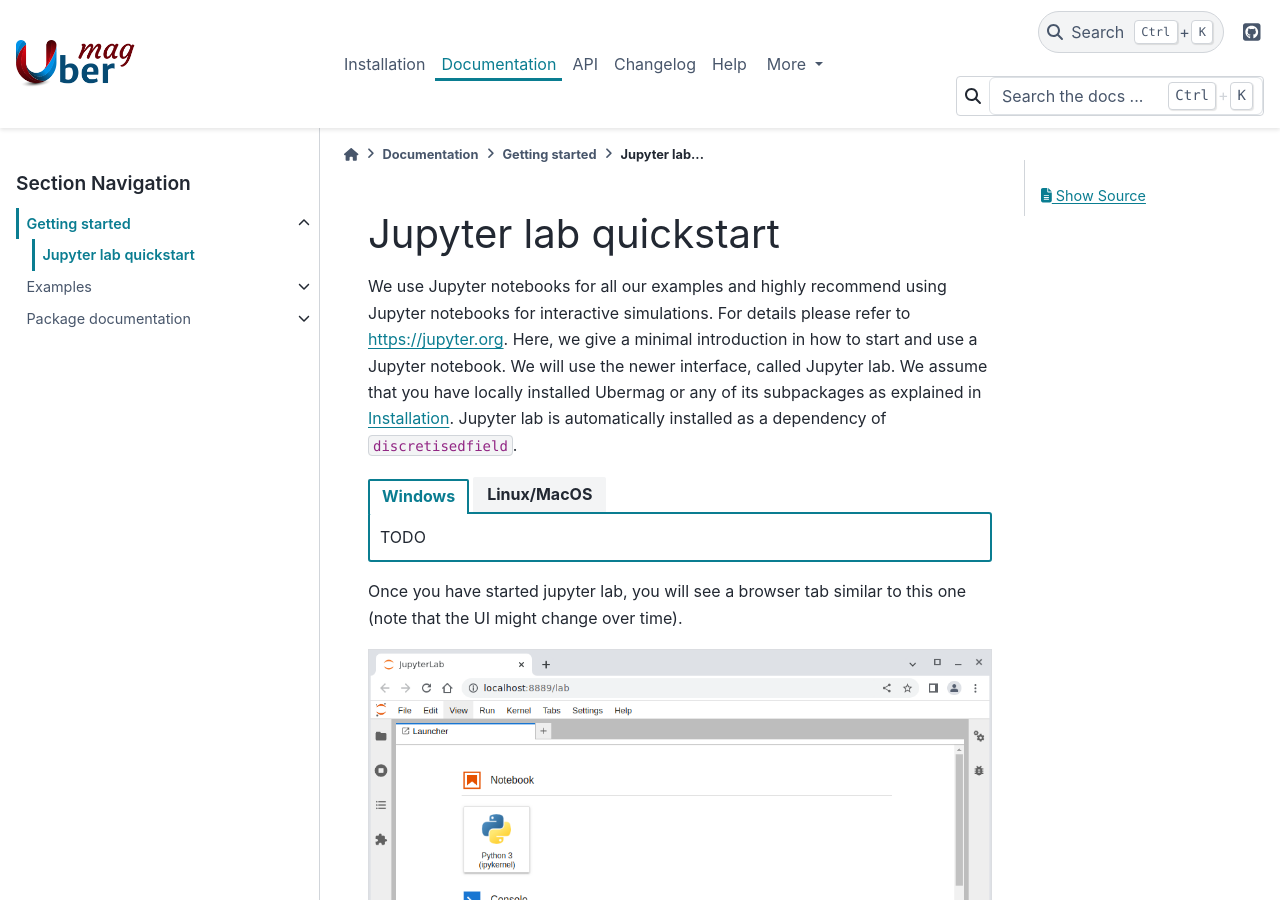
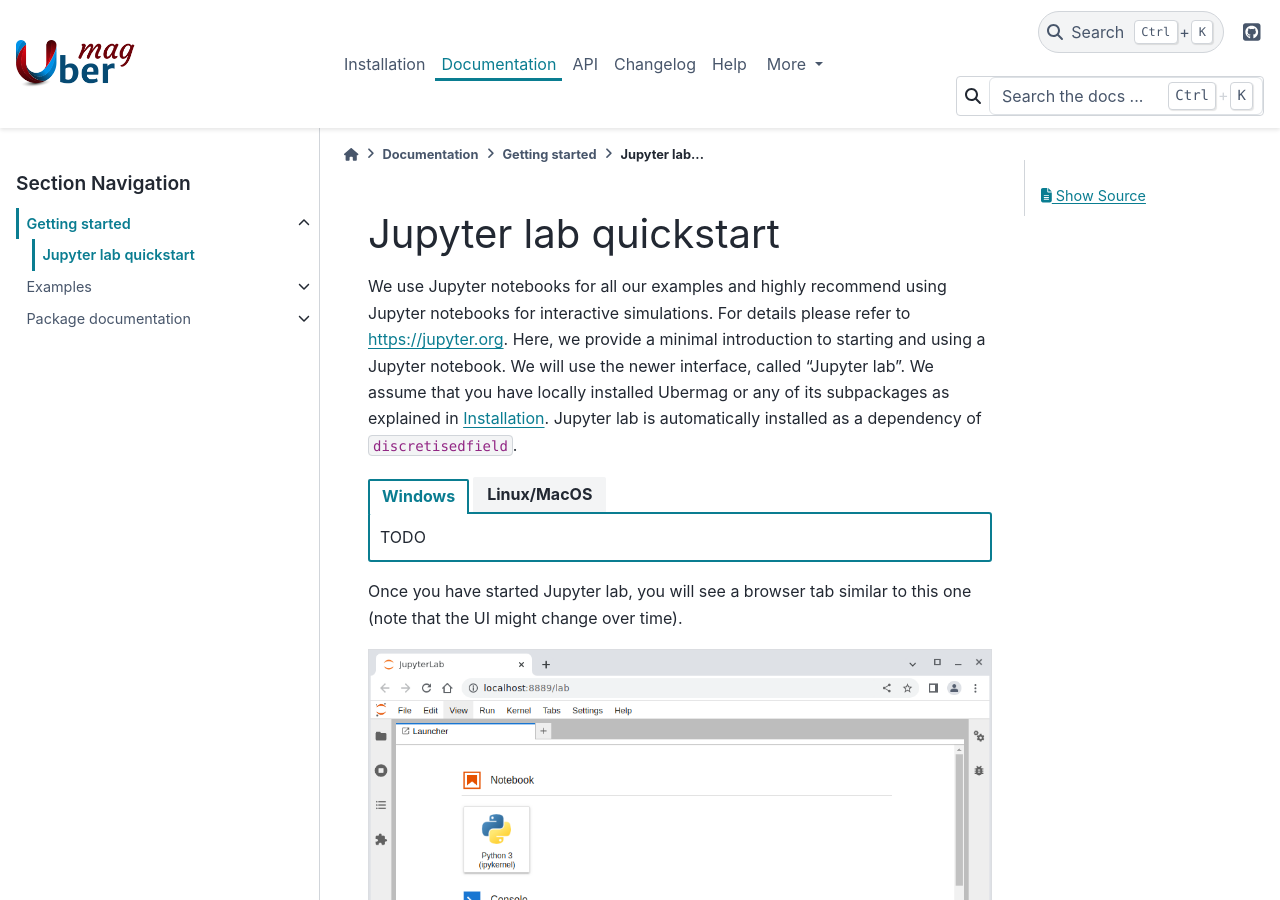
Before and after one commit to ubermag/ubermag.github.io, a Sphinx documentation site: the page built from source/getting-started/jupyter-basics.rst, in a window 1280 px wide and 900 px high. Built offline with Sphinx 7.4.7 and the PyData theme 0.15.4, drawn with Linux system fonts in a browser that asks for light colours; pages that are not in the unit, such as notebooks, are missing from menus.

Commit message:
minor grammar / capitalisation changes

```diff
--- a/source/getting-started/jupyter-basics.rst
+++ b/source/getting-started/jupyter-basics.rst
@@ -4,8 +4,8 @@
 
 We use Jupyter notebooks for all our examples and highly recommend using
 Jupyter notebooks for interactive simulations. For details please refer to
-https://jupyter.org. Here, we give a minimal introduction in how to start and
-use a Jupyter notebook. We will use the newer interface, called Jupyter lab. We
+https://jupyter.org. Here, we provide a minimal introduction to starting and
+using a Jupyter notebook. We will use the newer interface, called "Jupyter lab". We
 assume that you have locally installed Ubermag or any of its subpackages as
 explained in :doc:`../installation`. Jupyter lab is automatically installed as a
 dependency of ``discretisedfield``.
@@ -31,7 +31,7 @@
       it. Jupyter lab gives you full access to your files in the directory (and
       all subdirectories) from where you start it.
 
-Once you have started jupyter lab, you will see a browser tab similar to this
+Once you have started Jupyter lab, you will see a browser tab similar to this
 one (note that the UI might change over time).
 
 .. image:: ../_static/jupyter-lab.png
```
